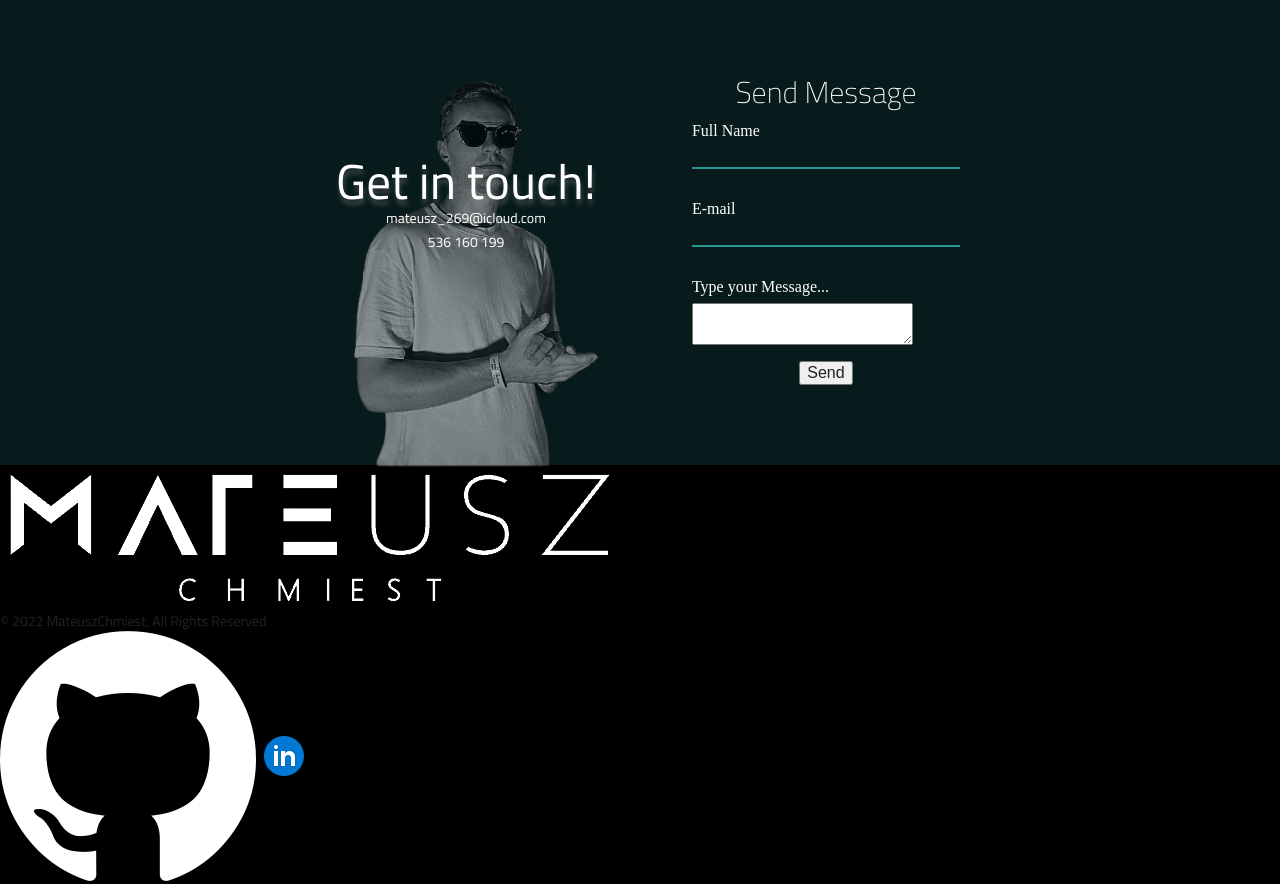
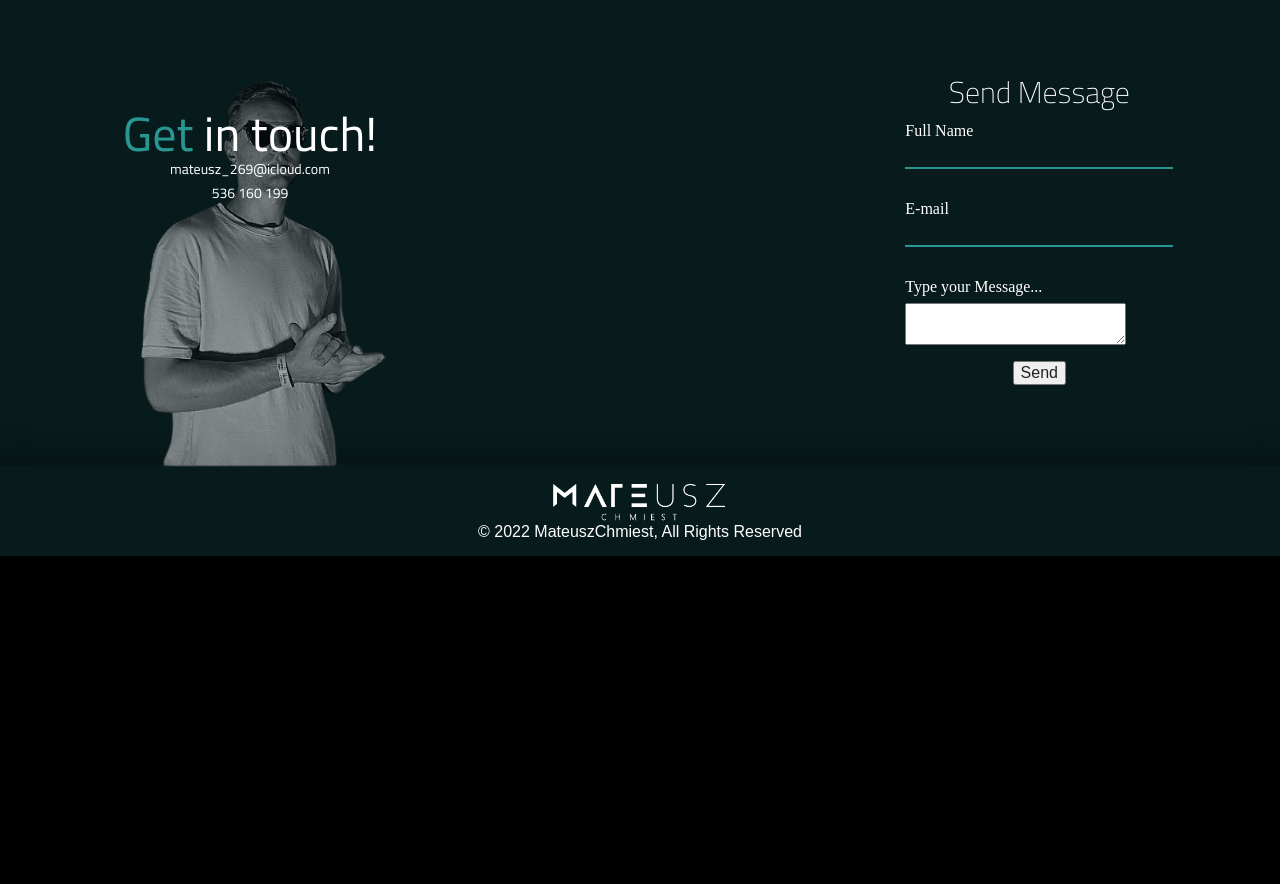
Before and after one commit to MateuszChmiest/MateuszChmiest.pl, a plain HTML site: page index.html in a window 1280 px wide. Shown: the part 3019-3903 px from the top of the page. After the commit the page ends 3575 px from the top, so only its background shows below. Drawn offline with Linux system fonts and the light colour scheme.

Commit message:
contact form and footer styling

```diff
--- a/index.html
+++ b/index.html
@@ -190,7 +190,7 @@
         <h1><<span>CONTACT/></span><hr style="width: 120px; height: 3px; background-color: #2EA9A2E0; border-color: #2EA9A2E0"/></h1>
         <div class="contact__container">
             <div class="contact__text">
-                <h1>Get in touch!</h1>
+                <h2><span>Get</span> in touch!</h2>
                 <p>mateusz_269@icloud.com</p>
                 <p>536 160 199</p>
             </div>
@@ -220,18 +220,11 @@
 </section>
 
 <section id="footer">
-    <div class="footer container">
+    <div class="footer">
         <div class="footer__copyright">
             <img src="scss/assets/logo.png">
+
             <p>© 2022 MateuszChmiest, All Rights Reserved</p>
-        </div>
-        <div class="footer__social">
-            <a href="https://github.com/MateuszChmiest">
-                <img src="scss/assets/github.png" alt="github-icon">
-            </a>
-            <a href="https://www.linkedin.com/in/mateusz-chmiest/">
-                <img src="scss/assets/linkedin.png" alt="linkedin-icon">
-            </a>
         </div>
     </div>
 </section>
--- a/scss/blocks/_contact.scss
+++ b/scss/blocks/_contact.scss
@@ -29,6 +29,10 @@
     margin-bottom: 3rem;
     width: 100%;
 
+    @include tablet {
+      margin-top: 0;
+    }
+
     img {
       max-width: 400px;
       width: 100%;
@@ -37,6 +41,14 @@
       left: 0;
       opacity: 0.6;
       z-index: 0;
+
+      @include tablet {
+        opacity: 0.4;
+      }
+
+      @include desktop {
+        max-width: 500px;
+      }
     }
 
     @include tablet {
@@ -48,7 +60,7 @@
     }
 
     @include screen {
-      gap: 3rem;
+      gap: 30rem;
     }
 
     @include desktop {
@@ -58,6 +70,21 @@
     .contact__text {
       padding: 2rem;
       z-index: 1;
+
+      @include tablet {
+        padding: 0;
+        margin-bottom: 2rem;
+      }
+
+      h2 {
+        color: white;
+        font-weight: 400;
+        font-size: 3rem;
+
+        span {
+          color: $color-primary;
+        }
+      }
 
       p {
         color: white;
--- a/scss/blocks/_footer.scss
+++ b/scss/blocks/_footer.scss
@@ -0,0 +1,37 @@
+#footer {
+  background-color: $color-primary-section;
+  box-shadow: 0 2px 29px 13px rgba(0, 0, 0, 0.26);
+
+}
+
+.footer {
+  display: flex;
+  justify-content: center;
+  align-items: center;
+  text-align: center;
+  padding: 1rem;
+
+  &__copyright {
+    color: white;
+
+    img {
+      max-width: 180px;
+      width: 100%;
+
+      @include tablet {
+        max-width: 130px;
+      }
+    }
+
+    p {
+      font-family: $font-secondary;
+      font-weight: lighter;
+      font-size: 1rem;
+
+      @include tablet {
+        font-size: 0.7rem;
+        margin-top: 0.25rem;
+      }
+    }
+  }
+}
```
Also changed, not shown: css/main.css, 1 other file.
